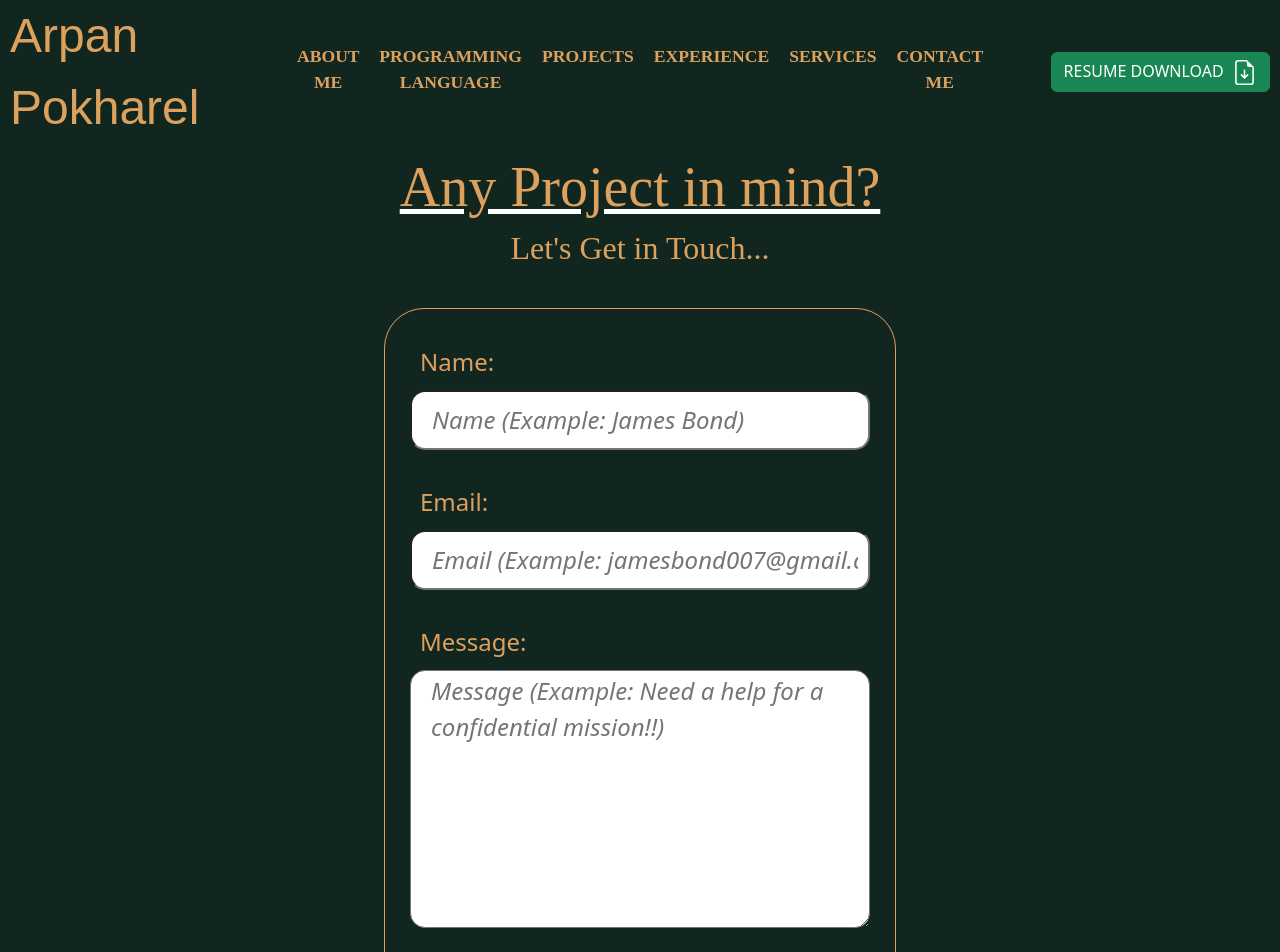
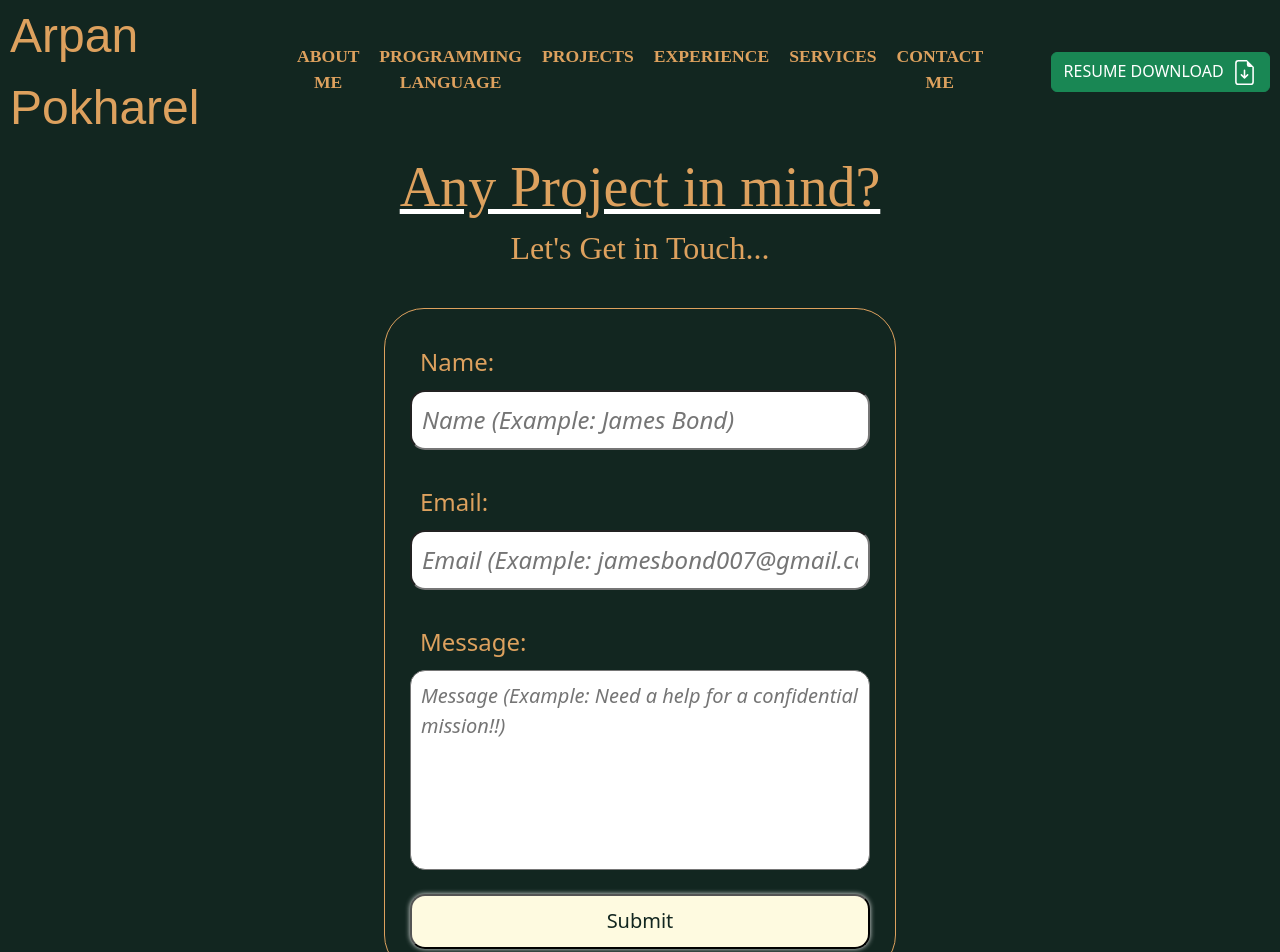
Before and after one commit to arpanpokharel07/Portfolio-Website, a React (Vite) app: page /contact-me in a window 1280 px wide. Shown: the top 952 px of the page. Built offline with nearby package versions, Linux system fonts and the light colour scheme; a web font is replaced by a local one.

Commit message:
Contact Page sends email to my personal email through notifcation using web3forms

```diff
--- a/index.html
+++ b/index.html
@@ -20,5 +20,6 @@
       integrity="sha384-YvpcrYf0tY3lHB60NNkmXc5s9fDVZLESaAA55NDzOxhy9GkcIdslK1eN7N6jIeHz"
       crossorigin="anonymous"
     ></script>
+    <script src="https://cdn.jsdelivr.net/npm/sweetlert2011"></script>
   </body>
 </html>
--- a/package.json
+++ b/package.json
@@ -18,7 +18,8 @@
     "react-dom": "^18.3.1",
     "react-router-dom": "^7.1.3",
     "react-slick": "^0.30.3",
-    "slick-carousel": "^1.8.1"
+    "slick-carousel": "^1.8.1",
+    "sweetalert2": "^11.15.10"
   },
   "devDependencies": {
     "@eslint/js": "^9.15.0",
--- a/src/Pages/ContactMe.css
+++ b/src/Pages/ContactMe.css
@@ -29,7 +29,7 @@
   border-radius: 40px;
 }
 
-label {
+.form label {
   margin: 10px;
   font-size: 1.5rem;
 }
@@ -39,26 +39,36 @@ label {
   padding-left: 20px;
 }
 
-input {
+.form input {
   padding: 10px;
   border-radius: 15px;
   font-size: 1.5rem;
 }
 
-textarea {
+.form textarea {
   border-radius: 15px;
+  resize: none;
+  height: 200px;
+  padding: 10px;
+  font-size: 1.25rem;
 }
 
 .form button {
+  width: 100%;
+  height: 55px;
   border-radius: 15px;
   padding: 10px;
   background-color: #fefae0;
+  box-shadow: 0 0 5px rgba(255, 255, 255, 0.9);
+  cursor: pointer;
   color: #122620;
   font-size: 1.25rem;
+  transition: 0.25s;
 }
 
 .form button:hover {
   color: #fefae0;
   background-color: #122620;
   border: 1px solid #dda15e;
+  box-shadow: 0 0 5px rgba(255, 255, 255, 0.9);
 }
--- a/src/Pages/ContactMe.tsx
+++ b/src/Pages/ContactMe.tsx
@@ -1,25 +1,62 @@
 import "./ContactMe.css";
 import Footer from "../Component/Footer";
 import Header from "../Component/Header";
+import Swal from "sweetalert2";
+
 const ContactMe = () => {
+  const onSubmit = async (event: React.BaseSyntheticEvent) => {
+    event.preventDefault();
+    const formData = new FormData(event.target);
+
+    formData.append("access_key", "7e40551e-a1a4-497b-ba9e-2ce7feff5aaf");
+
+    const object = Object.fromEntries(formData);
+    const json = JSON.stringify(object);
+
+    const res = await fetch("https://api.web3forms.com/submit", {
+      method: "POST",
+      headers: {
+        "Content-Type": "application/json",
+        Accept: "application/json",
+      },
+      body: json,
+    }).then((res) => res.json());
+
+    if (res.success) {
+      Swal.fire({
+        title: "Success",
+        text: "Message Sent successfully!",
+        icon: "success",
+      });
+    }
+  };
   return (
     <>
       <Header></Header>
       <div className="contact-me" id="contact-me">
         <h2>Any Project in mind? </h2>
         <h4>Let's Get in Touch...</h4>
-        <form className="form">
+        <form className="form" onSubmit={onSubmit}>
           <label htmlFor="Name">Name: </label>
-          <input type="text" placeholder="Name (Example: James Bond)" />
+          <input
+            type="text"
+            name="name"
+            required
+            placeholder="Name (Example: James Bond)"
+          />
           <br />
           <label htmlFor="Email">Email: </label>
           <input
             type="email"
+            name="email"
+            required
             placeholder="Email (Example: jamesbond007@gmail.com)"
           />
           <br />
           <label htmlFor=" Message">Message: </label>
           <textarea
+            name="message"
+            required
             placeholder="Message (Example: Need a help for a confidential mission!!)"
             rows={7}
           ></textarea>
```
Also changed, not shown: 1 other file (tests, documents, lock files or other folders).
